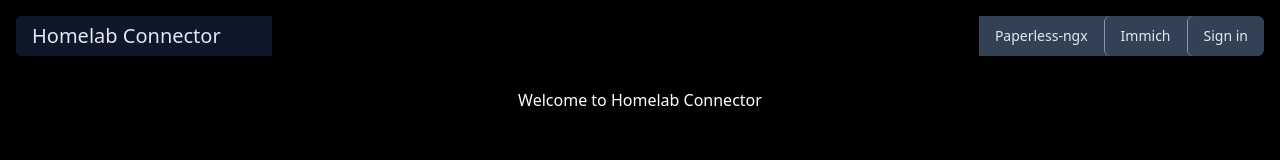
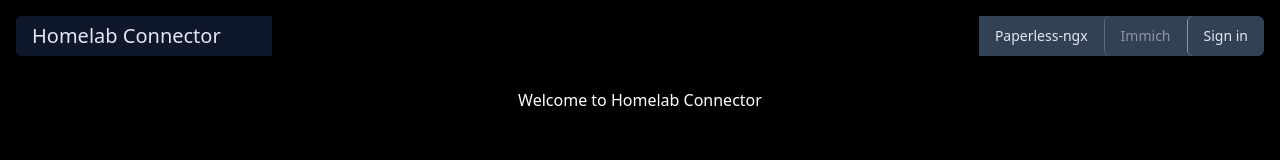
Before and after one commit to aamirazad/homelab-connector, a Next.js app: page / in a window 1280 px wide. Shown: the top 160 px of the page. Built offline with nearby package versions, Linux system fonts and the light colour scheme; no server answers.

Commit message:
style: disable immich button

```diff
--- a/src/app/_components/topnav.tsx
+++ b/src/app/_components/topnav.tsx
@@ -23,11 +23,14 @@ export function TopNav() {
         </Link>
         <Link
           href="immich"
-          className={`${buttonVariants({ variant: "link" })} text-slate-200`}
+          className={`${buttonVariants({ variant: "link" })} text-slate-200 pointer-events-none`}
+          style={{ opacity: 0.5 }}
+          aria-disabled="true"
+          tabIndex={-1}
         >
           Immich
         </Link>
-        <div className={`${buttonVariants({ variant: "link" })} text-slate-200`}>
+        <div className={`${buttonVariants({ variant: "link" })} text-slate-200` }>
           <SignedOut>
             <SignInButton />
           </SignedOut>
```
